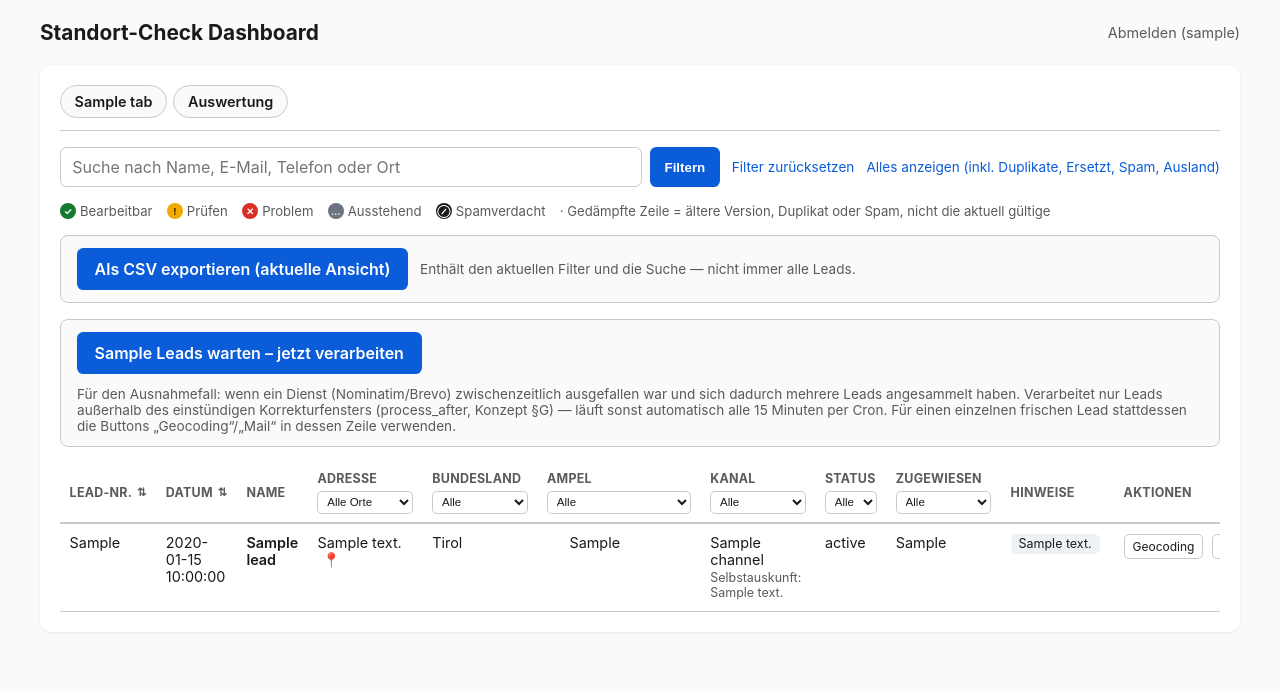
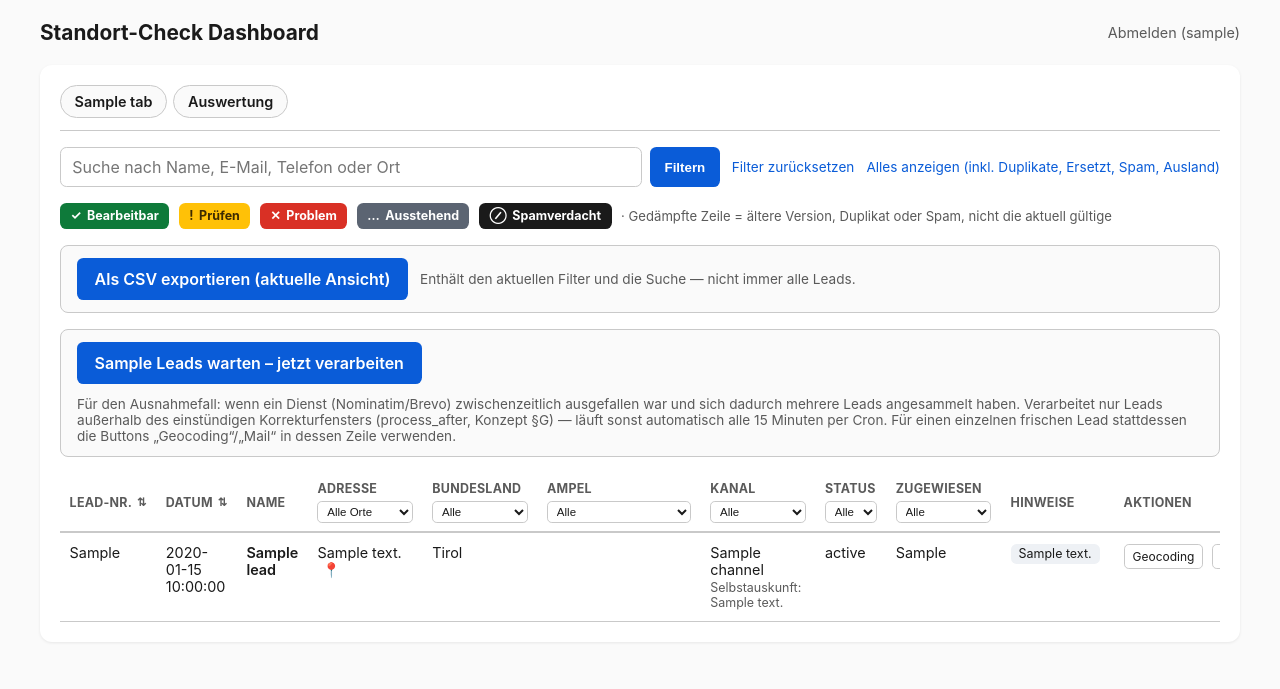
Before and after one commit to MarcoSalzer/planeco-standort-check, a FastAPI app: template app/templates/admin_dashboard.html in a window 1280 px wide. Shown: the top 689 px of the page. Run offline with FastAPI, Linux system fonts and the light colour scheme; the template is opened without the code that fills it: most values are stand-ins (such as "Sample title", 1, 10 or a date in 2020); parts of the project's set-up code (start-up, migrations or seed data) failed here and were passed over; some libraries are stand-ins or nearby versions.

Commit message:
Ampel: farbige Fläche statt kleinem Punkt, Gelb-Ton korrigiert
Marco nach dem ersten Deploy: Farben wirkten trotz kräftigerer Töne noch
blass, "auf einen Blick von der anderen Seite des Schreibtischs" nicht
erkennbar - der kleine Punkt war zu klein, unabhängig von der Farbe
selbst. Umgebaut auf .ampel-chip: die ganze Ampel-Angabe (Symbol + Grund)
bekommt jetzt einen vollflächig gefüllten farbigen Hintergrund. Gelb
zusätzlich von einem goldenen Ton (wirkte wie Ocker) auf ein saturierteres
Amber (#ffc107) gewechselt. Kontraste neu gerechnet (alle ≥4.2:1).

Dabei einen eigenen Fehler gefunden und korrigiert: der Warnhinweis bei
der Schnellbearbeitung nutzte dieselbe Gelb-Variable als Textfarbe - mit
dem helleren Gelb nur noch 1.6:1 Kontrast auf Weiß, praktisch unlesbar.
Eigene, dunklere Textfarbe (--text-warnung) nur für diesen Fall ergänzt.

Co-Authored-By: Claude Sonnet 5 <noreply@anthropic.com>

```diff
--- a/app/templates/admin_dashboard.html
+++ b/app/templates/admin_dashboard.html
@@ -14,11 +14,17 @@
       --bg: #fafafa;
       --card: #ffffff;
       --badge-bg: #eef1f5;
-      --dot-gruen: #137a30;
-      --dot-gelb: #f2a900;
+      --dot-gruen: #0e7a3a;
+      --dot-gelb: #ffc107;
       --dot-rot: #d93025;
-      --dot-grau: #6b7280;
+      --dot-grau: #5b6472;
       --dot-schwarz: #1a1a1a;
+      /* Getrennt von --dot-gelb: das Gelb ist für eine FLÄCHENFARBE
+         (Ampel-Chip) auf Kontrast optimiert, nicht als Textfarbe auf
+         Weiß (Kontrast dort nur 1.6:1, praktisch unlesbar). Für Text
+         (z.B. den Warnhinweis bei der Schnellbearbeitung) ein dunkleres
+         Amber mit ausreichendem Kontrast (5.9:1). */
+      --text-warnung: #8a5a00;
     }
     * { box-sizing: border-box; }
     body {
@@ -294,7 +300,7 @@
       font-size: 0.75rem;
       margin-top: 0.3rem;
     }
-    .inline-hinweis.warnung { color: var(--dot-gelb); }
+    .inline-hinweis.warnung { color: var(--text-warnung); }
     .inline-hinweis.fehler { color: var(--dot-rot); }
 
     .aktionen-zelle {
@@ -327,15 +333,10 @@
       display: flex;
       flex-wrap: wrap;
       align-items: center;
-      gap: 0.4rem 0.9rem;
+      gap: 0.5rem 0.6rem;
     }
-    .ampel-legende .dot {
-      margin-right: 0.25rem;
-    }
-    .ampel-legende span.eintrag {
-      display: inline-flex;
-      align-items: center;
-      white-space: nowrap;
+    .ampel-legende .ampel-chip {
+      font-size: 0.78rem;
     }
 
     th.filterable {
@@ -356,42 +357,40 @@
       color: var(--text);
     }
 
-    /* Farbe ist hier NIE der einzige Träger der Information (Marco,
-       2026-08-19): jeder Zustand bekommt zusätzlich ein eigenes Symbol im
-       Kreis, damit Rotgrünblinde und schlechte Bildschirme nicht auf die
-       Farbunterscheidung allein angewiesen sind. Kräftigere, weiter
-       auseinanderliegende Farbtöne (vorher wirkten Gelb/Rot auf manchen
-       Bildschirmen fast gleich dunkel) sind die zweite, unterstützende
-       Maßnahme. */
-    .dot {
+    /* Kräftige farbige Fläche statt kleinem Punkt (Marco, 2026-08-19: "auf
+       einen Blick von der anderen Seite des Schreibtischs erkennbar" - die
+       vorherige Fassung mit kleinem Punkt wirkte trotz kräftigerer Farben
+       noch blass, weil die Fläche zu klein war; das Gelb wirkte zudem eher
+       nach Ocker als nach Warnfarbe). Farbe ist trotzdem NIE der einzige
+       Träger der Information: jeder Zustand behält zusätzlich sein eigenes
+       Symbol (✓/!/✕/…/⊘), das hilft auch bei Rotgrünblindheit. */
+    .ampel-chip {
       display: inline-flex;
       align-items: center;
-      justify-content: center;
-      width: 1rem;
-      height: 1rem;
-      border-radius: 50%;
-      margin-right: 0.4rem;
-      flex: none;
-      font-size: 0.6rem;
+      gap: 0.35rem;
+      padding: 0.3rem 0.65rem;
+      border-radius: 0.4rem;
       font-weight: 700;
-      line-height: 1;
+      font-size: 0.85rem;
+      line-height: 1.3;
       color: #fff;
     }
-    .dot.gruen { background: var(--dot-gruen); }
-    .dot.gelb { background: var(--dot-gelb); color: #3d2b00; }
-    .dot.rot { background: var(--dot-rot); }
-    .dot.grau { background: var(--dot-grau); }
-    .dot.schwarz { background: var(--dot-schwarz); }
-    .dot.gruen::before { content: "✓"; }
-    .dot.gelb::before { content: "!"; }
-    .dot.rot::before { content: "✕"; }
-    .dot.grau::before { content: "…"; }
-    .dot.schwarz::before { content: "⊘"; }
-    .dot.defekt {
+    .ampel-chip.gruen { background: var(--dot-gruen); }
+    .ampel-chip.gelb { background: var(--dot-gelb); color: #3d2b00; }
+    .ampel-chip.rot { background: var(--dot-rot); }
+    .ampel-chip.grau { background: var(--dot-grau); }
+    .ampel-chip.schwarz { background: var(--dot-schwarz); }
+    .ampel-chip.gruen::before { content: "✓"; }
+    .ampel-chip.gelb::before { content: "!"; }
+    .ampel-chip.rot::before { content: "✕"; }
+    .ampel-chip.grau::before { content: "…"; }
+    .ampel-chip.schwarz::before { content: "⊘"; }
+    .ampel-chip.defekt {
       background-image: repeating-linear-gradient(45deg, #ad1457, #ad1457 2px, #fff 2px, #fff 4px);
       border: 1px solid #ad1457;
+      color: #ad1457;
     }
-    .dot.defekt::before { content: "?"; color: #ad1457; }
+    .ampel-chip.defekt::before { content: "?"; }
 
     .ampel-cell, .ampel-mobile {
       display: flex;
@@ -399,8 +398,6 @@
     }
     .ampel-mobile {
       display: none;
-      font-size: 0.8rem;
-      color: var(--muted);
       margin-top: 0.3rem;
     }
 
@@ -478,11 +475,11 @@
     </div>
 
     <p class="ampel-legende">
-      <span class="eintrag"><span class="dot gruen" aria-hidden="true"></span>Bearbeitbar</span>
-      <span class="eintrag"><span class="dot gelb" aria-hidden="true"></span>Prüfen</span>
-      <span class="eintrag"><span class="dot rot" aria-hidden="true"></span>Problem</span>
-      <span class="eintrag"><span class="dot grau" aria-hidden="true"></span>Ausstehend</span>
-      <span class="eintrag"><span class="dot schwarz" aria-hidden="true"></span>Spamverdacht</span>
+      <span class="ampel-chip gruen">Bearbeitbar</span>
+      <span class="ampel-chip gelb">Prüfen</span>
+      <span class="ampel-chip rot">Problem</span>
+      <span class="ampel-chip grau">Ausstehend</span>
+      <span class="ampel-chip schwarz">Spamverdacht</span>
       <span>· Gedämpfte Zeile = ältere Version, Duplikat oder Spam, nicht die aktuell gültige</span>
     </p>
 
@@ -591,7 +588,7 @@
             <td>
               <a href="/admin/leads/{{ lead.id }}">{{ lead.name or "(ohne Namen)" }}</a>
               <div class="ampel-mobile">
-                <span class="dot {{ lead.ampel_farbe }}" aria-hidden="true"></span><span class="ampel-grund-text">{{ lead.ampel_grund }}</span>
+                <span class="ampel-chip {{ lead.ampel_farbe }}"><span class="ampel-grund-text">{{ lead.ampel_grund }}</span></span>
               </div>
             </td>
             <td>
@@ -601,7 +598,7 @@
             <td>{{ lead.geo_state or "–" }}</td>
             <td class="col-ampel">
               <div class="ampel-cell">
-                <span class="dot {{ lead.ampel_farbe }}" aria-hidden="true"></span><span class="ampel-grund-text">{{ lead.ampel_grund }}</span>
+                <span class="ampel-chip {{ lead.ampel_farbe }}"><span class="ampel-grund-text">{{ lead.ampel_grund }}</span></span>
               </div>
             </td>
             <td>
@@ -739,9 +736,9 @@
       function aktualisiereAmpel(tr, farbe, grund) {
         var zellen = tr.querySelectorAll('.ampel-cell, .ampel-mobile');
         zellen.forEach(function (zelle) {
-          var dot = zelle.querySelector('.dot');
+          var chip = zelle.querySelector('.ampel-chip');
           var text = zelle.querySelector('.ampel-grund-text');
-          if (dot) { dot.className = 'dot ' + farbe; }
+          if (chip) { chip.className = 'ampel-chip ' + farbe; }
           if (text) { text.textContent = grund; }
         });
       }
@@ -865,9 +862,9 @@
       function aktualisiereAmpelInZeile(tr, farbe, grund) {
         var zellen = tr.querySelectorAll('.ampel-cell, .ampel-mobile');
         zellen.forEach(function (zelle) {
-          var dot = zelle.querySelector('.dot');
+          var chip = zelle.querySelector('.ampel-chip');
           var text = zelle.querySelector('.ampel-grund-text');
-          if (dot) { dot.className = 'dot ' + farbe; }
+          if (chip) { chip.className = 'ampel-chip ' + farbe; }
           if (text) { text.textContent = grund; }
         });
       }
```
Also changed, not shown: app/templates/admin_lead_detail.html (+28 -30 lines).
